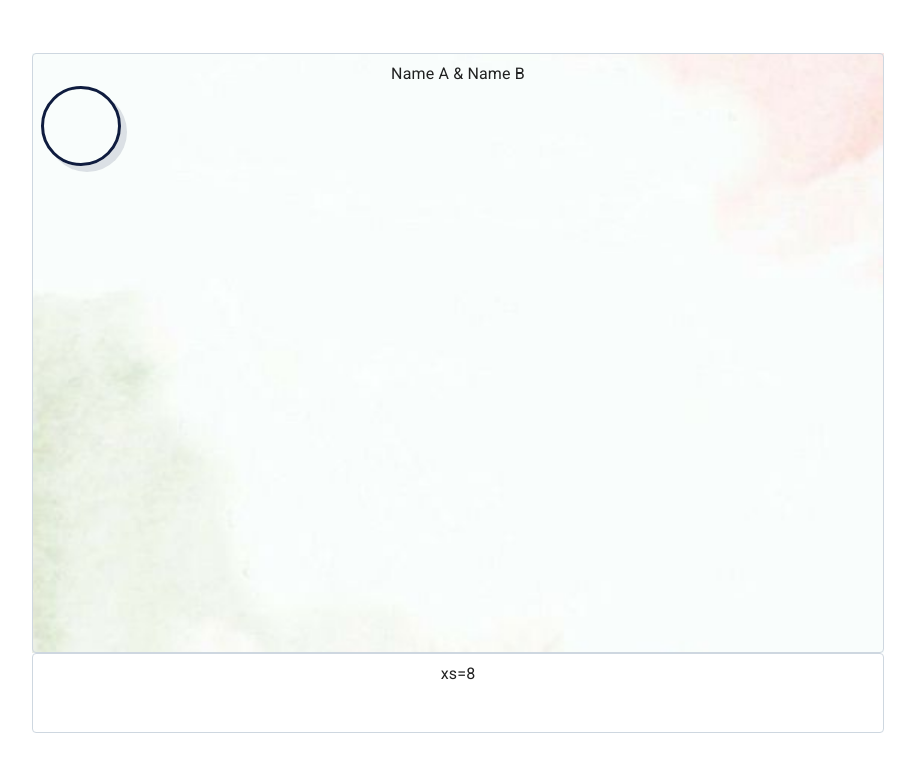
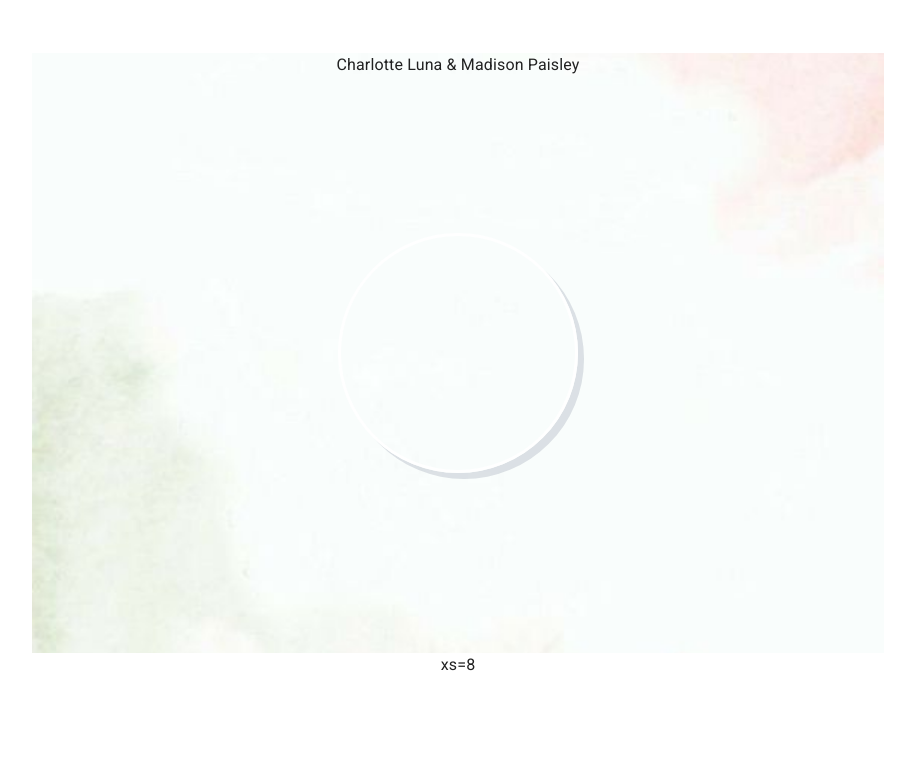
Before and after one commit to nghiahuynht05/project-x, a React (Create React App) app: page / in a window 1280 px wide. Shown: the top 772 px of the page, without its empty margins (182-1097 px from the left). Built offline with nearby package versions, Linux system fonts and the light colour scheme.

Commit message:
#1 - nghiahuynh create 1st pages css and html

```diff
--- a/src/App.js
+++ b/src/App.js
@@ -11,9 +11,6 @@ import Container from "@mui/material/Container";
 import images from "./images/home-backgroup-card.jpg";
 
 const Item = styled("div")(({ theme }) => ({
-  border: "1px solid",
-  borderColor: theme.palette.mode === "dark" ? "#444d58" : "#ced7e0",
-  padding: theme.spacing(1),
   borderRadius: "4px",
   textAlign: "center",
   height: "100%",
@@ -37,6 +34,7 @@ function App() {
             "justify-content": "center",
             "flex-direction": "column",
             height: "95vh",
+            p: 0,
           }}
         >
           <Grid
@@ -50,20 +48,33 @@ function App() {
               "background-position": "center",
             }}
           >
-            <Item>
-              <div>
-                <span>Name A & Name B</span>
-              </div>
+            <Item sx={{ p: 0 }}>
+              <Grid sx={{ p: 0 }}>
+                <Item sx={{ height: "20vh" }}>Charlotte Luna & Madison Paisley</Item>
+                <Item sx={{ height: "35vh" }}>
+                  <Grid
+                    container
+                    spacing={0}
+                    direction="column"
+                    alignItems="center"
+                    justifyContent="center"
+                    style={{ minHeight: "35vh" }}
+                  >
                     <Box
                       sx={{
                         background: "",
-                  border: "0.1875em solid #0F1C3F",
+                        border: "0.1875em solid #FFFF",
                         "border-radius": "50%",
-                  "box-shadow": "0.375em 0.375em 0 0 rgba(15, 28, 63, 0.125)",
-                  height: "5em",
-                  width: "5em",
+                        "box-shadow":
+                          "0.375em 0.375em 0 0 rgba(15, 28, 63, 0.125)",
+                        height: "15em",
+                        width: "15em",
                       }}
                     ></Box>
+                  </Grid>
+                </Item>
+                <Item sx={{ height: "20vh", p: 0 }}></Item>
+              </Grid>
             </Item>
           </Grid>
           <Grid sx={{ "justify-content": "top", height: "10vh", p: 0 }}>
```
Lines whose indentation alone changed are shown as unchanged.
